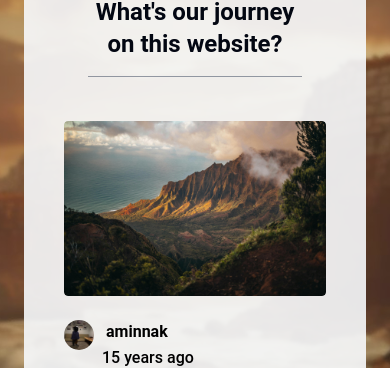
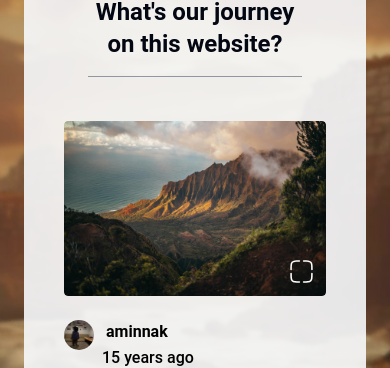
Before and after one commit to Aminnak/TravelJourny, a React (Vite) app in the folder frontend/: page / in a window 390 px wide. Shown: the part 1140-1508 px from the top of the page. Built offline with nearby package versions, Linux system fonts and the light colour scheme; a web font is replaced by a local one.

Commit message:
Make the links work on sign-up/login page

```diff
--- a/frontend/src/components/UserJourneyTemplate.tsx
+++ b/frontend/src/components/UserJourneyTemplate.tsx
@@ -14,9 +14,9 @@ const UserJourney : React.FC<DataInterface> = ({userProfile , userName , publish
   return (
     <div className="flex flex-col space-y-6 px-6 pb-10 border-b border-b-gray-300 my-5 mx-4">
         <div className="flex flex-col lg:flex-row max-lg:space-y-6 lg:space-x-6">
-            <div className="relative overflow-hidden lg:w-5/12 rounded group">
+            <div onClick={() => openFullscreen()} className="relative overflow-hidden lg:w-5/12 rounded group">
                 <img ref={imgRef} src={journeyImage} alt="journey picture" className="rounded h-auto lg:h-[350px] object-cover hover:scale-102 hover:cursor-pointer w-full duration-300" />
-                <span onClick={() => openFullscreen()} className="opacity-0 scale-95 duration-300 w-[25px] h-[25px] hover:cursor-pointer absolute group-hover:opacity-100 group-hover:scale-100 right-3 bottom-3"><FullscreenCard /></span>
+                <span onClick={() => openFullscreen()} className="opacity-0 max-lg:opacity-100 max-lg:scale-100 scale-95 duration-300 w-[25px] h-[25px] hover:cursor-pointer absolute group-hover:opacity-100 group-hover:scale-100 right-3 bottom-3"><FullscreenCard /></span>
             </div>
             <div className="flex flex-col justify-between text-left lg:w-7/12 space-y-5">
                 <div>
--- a/frontend/src/pages/Signup.tsx
+++ b/frontend/src/pages/Signup.tsx
@@ -42,7 +42,7 @@ const Signup = () => {
                     <h2 className="text-xl font-bold">Get started</h2>
                     <div className="flex justify-between">
                         <h3 className="text-gray-500/60">{pageLogic.titleText}</h3>
-                        <a className="w-[25px] h-[25px] max-md:hidden"><HomeCard color='#022f2e'/></a>
+                        <a onClick={() => Navigator('/home')} className="w-[25px] h-[25px] max-md:hidden"><HomeCard color='#022f2e'/></a>
                     </div>
                 </div>
                 <form action="#" className="flex flex-col mt-8 space-y-6">
@@ -55,11 +55,11 @@ const Signup = () => {
                             <label htmlFor="" className="font-semibold">Password</label>
                             <h3 className="font-semibold">Forgot?</h3>
                         </div>
-                        <input type="password" className="w-full py-2 px-4 rounded-md border border-gray-300 focus:outline-none focus:border-teal-800" placeholder="123456"/>
+                        <input type="password" className="w-full py-2 px-4 rounded-md border border-gray-300 focus:outline-none focus:border-teal-800" placeholder={'\u2022'.repeat(6)}/>
                     </div>
                     <div className="flex flex-col justify-center text-center">
                         <button type="submit" className="w-full py-3 px-4 font-bold rounded-md bg-teal-950 text-slate-100">{pageLogic.buttonText}</button>
-                        <p className="mt-4">{pageLogic.routerGuide.firstText}<span className="font-semibold text-teal-950 hover:cursor-pointer"> {pageLogic.routerGuide.secondText}</span></p>
+                        <p className="mt-4">{pageLogic.routerGuide.firstText}<span className="font-semibold text-teal-950 hover:cursor-pointer" onClick={() => Navigator(PathnameStatus ? '/login' : '/sign-up')}> {pageLogic.routerGuide.secondText}</span></p>
                     </div>
                 </form>
             </div>
```
